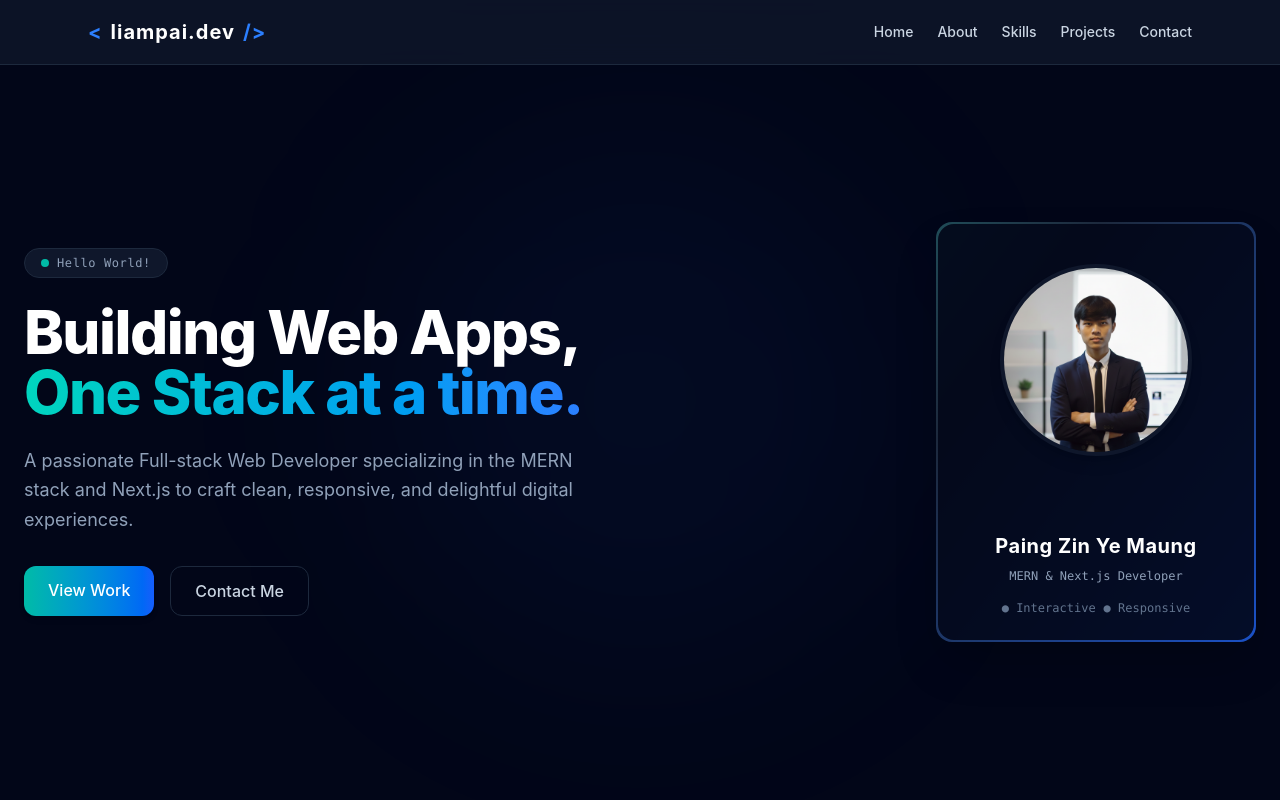
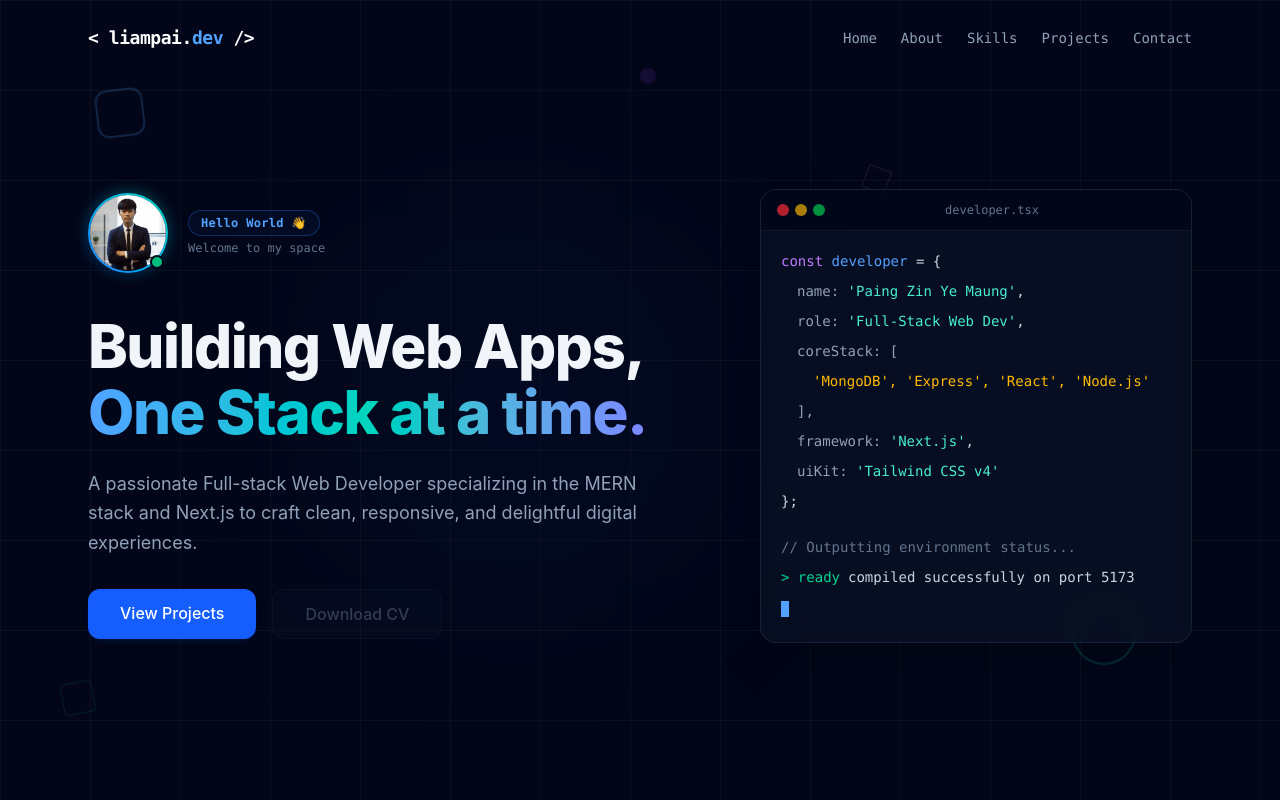
Before and after one commit to paingzinyemaung/my-portfolio, a React (Vite) app: page / in a window 1280 px wide. Shown: the top 800 px of the page. Built offline with nearby package versions, Linux system fonts and the light colour scheme.

Commit message:
updated: nav and hero section as pro

```diff
--- a/src/components/Hero.tsx
+++ b/src/components/Hero.tsx
@@ -1,110 +1,153 @@
-import { useState, useRef } from 'react';
-import myPhoto from '../assets/my-photo.png';
+import myPhoto from '../assets/my-profile.png';
 
 export default function Hero() {
-  const [rotate, setRotate] = useState({ x: 0, y: 0 });
-  const cardRef = useRef<HTMLDivElement>(null);
-
-  // 3D Card Hover Perspective Logic
-  const handleMouseMove = (e: React.MouseEvent) => {
-    if (!cardRef.current) return;
-    const card = cardRef.current;
-    const box = card.getBoundingClientRect();
-    const x = e.clientX - box.left - box.width / 2;
-    const y = e.clientY - box.top - box.height / 2;
-    setRotate({ x: -y / 10, y: x / 10 });
-  };
-
-  const handleMouseLeave = () => {
-    setRotate({ x: 0, y: 0 });
-  };
-
   return (
     <section
       id="home"
-      className="min-h-screen flex items-center bg-slate-950 text-white pt-16 relative overflow-hidden"
+      className="relative min-h-screen flex items-center bg-slate-950 text-white pt-24 pb-16 overflow-hidden"
     >
-      {/* Background Radial Glow */}
-      <div className="absolute top-1/2 left-1/2 -translate-x-1/2 -translate-y-1/2 w-125 h-125 bg-blue-500/5 blur-[120px] rounded-full pointer-events-none"></div>
+      {/* 1. Grid Background */}
+      <div className="absolute inset-0 bg-[linear-gradient(to_right,#ffffff09_1px,transparent_1px),linear-gradient(to_bottom,#ffffff09_1px,transparent_1px)] bg-size-[90px_90px] z-0"></div>
 
-      <div className="max-w-7xl mx-auto px-6 grid md:grid-cols-2 gap-12 items-center relative z-10 w-full">
-        {/* Left Side: Content */}
-        <div className="space-y-6 text-left">
-          <div className="inline-flex items-center gap-2 bg-slate-900 border border-slate-800 px-4 py-1.5 rounded-full">
-            <span className="relative flex h-2 w-2">
-              <span className="animate-ping absolute inline-flex h-full w-full rounded-full bg-teal-400 opacity-75"></span>
-              <span className="relative inline-flex rounded-full h-2 w-2 bg-teal-500"></span>
-            </span>
-            <p className="text-xs font-mono text-slate-400 tracking-wider">
-              Hello World!
-            </p>
+      {/* 2. Floating Background Shapes */}
+      <div className="absolute inset-0 pointer-events-none z-0">
+        <div className="animate-float-shape-1 absolute top-28 left-10 md:left-24 w-12 h-12 border-2 border-blue-400/40 rounded-xl"></div>
+        <div className="animate-float-shape-2 absolute bottom-24 left-16 w-8 h-8 border border-teal-400/30 rounded-sm rotate-12"></div>
+        <div className="animate-float-shape-3 absolute top-20 left-1/2 w-4 h-4 rounded-full bg-purple-500/30"></div>
+        <div className="animate-float-shape-2 absolute top-40 right-20 lg:right-96 w-6 h-6 border border-purple-400/40 rotate-45"></div>
+        <div className="animate-float-shape-1 absolute bottom-28 right-12 md:right-36 w-16 h-16 border-2 border-teal-400/40 rounded-full"></div>
       </div>
 
-          <h1 className="text-4xl md:text-6xl font-extrabold tracking-tight leading-none">
-            Building Web Apps, <br />
-            <span className="bg-linear-to-r from-teal-400 to-blue-500 bg-clip-text text-transparent">
+      {/* Ambient Lighting Backdrop */}
+      <div className="absolute top-1/2 left-1/4 -translate-y-1/2 w-96 h-96 bg-blue-500/5 blur-[130px] rounded-full pointer-events-none"></div>
+
+      {/* Main Content Layout */}
+      <div className="max-w-6xl mx-auto px-6 relative z-10 w-full">
+        <div className="grid grid-cols-1 lg:grid-cols-12 gap-12 items-center">
+          {/* --- ဘယ်ဘက်ခြမ်း Column --- */}
+          <div className="lg:col-span-7 text-center lg:text-left space-y-6 max-w-2xl mx-auto lg:mx-0">
+            {/* Avatar & Badge Section */}
+            <div className="flex flex-col sm:flex-row items-center justify-center lg:justify-start gap-5 mb-10">
+              {/* Profile Image with Dynamic Interactive Hover */}
+              <div className="relative group/avatar cursor-pointer">
+                <div className="absolute inset-0 rounded-full bg-linear-to-tr from-blue-500 to-teal-400 opacity-40 blur-sm group-hover/avatar:opacity-80 group-hover/avatar:scale-110 transition-all duration-300"></div>
+                <div className="relative w-20 h-20 rounded-full p-0.5 bg-linear-to-tr from-blue-500 to-teal-400 shadow-xl transition-all duration-300 transform group-hover/avatar:scale-110 group-hover/avatar:rotate-6 active:scale-95">
+                  <div className="w-full h-full rounded-full overflow-hidden bg-slate-900">
+                    <img
+                      src={myPhoto}
+                      alt="Paing Zin"
+                      className="w-full h-full object-cover object-top filter contrast-105"
+                    />
+                  </div>
+                </div>
+                <span className="absolute bottom-1 right-1 w-3.5 h-3.5 bg-emerald-500 border-2 border-slate-950 rounded-full"></span>
+              </div>
+
+              {/* Text Badge info */}
+              <div className="flex flex-col items-center sm:items-start font-mono">
+                <span className="border border-blue-500/30 bg-blue-500/5 px-3 py-1 rounded-full text-xs font-semibold text-blue-400 tracking-wide mb-1">
+                  Hello World 👋
+                </span>
+                <span className="text-xs text-slate-500">
+                  Welcome to my space
+                </span>
+              </div>
+            </div>
+
+            {/* Main Heading Title */}
+            <h1 className="text-4xl sm:text-5xl lg:text-6xl font-extrabold tracking-tight leading-[1.1] text-slate-100">
+              Building Web Apps, <br className="hidden sm:block" />
+              <span className="bg-linear-to-r from-blue-400 via-teal-400 to-indigo-400 bg-clip-text text-transparent">
                 One Stack at a time.
               </span>
             </h1>
 
-          <p className="text-slate-400 text-lg max-w-xl leading-relaxed">
-            A passionate Full-stack Web Developer specializing in the MERN stack
-            and Next.js to craft clean, responsive, and delightful digital
-            experiences.
+            {/* Description Paragraph */}
+            <p className="text-slate-400 text-base sm:text-lg leading-relaxed font-normal max-w-xl mx-auto lg:mx-0">
+              A passionate Full-stack Web Developer specializing in the MERN
+              stack and Next.js to craft clean, responsive, and delightful
+              digital experiences.
             </p>
 
-          <div className="flex gap-4 pt-2">
+            {/* Buttons (View Projects & Download CV Locked) */}
+            <div className="flex flex-col sm:flex-row gap-4 justify-center lg:justify-start pt-2">
               <a
                 href="#projects"
-              className="bg-linear-to-r from-teal-500 to-blue-600 hover:opacity-90 text-white px-6 py-3 rounded-xl font-medium shadow-md transition-all"
+                className="bg-blue-600 hover:bg-blue-700 text-white font-medium px-8 py-3 rounded-xl transition-all shadow-md shadow-blue-600/10 text-center"
               >
-              View Work
+                View Projects
               </a>
-            <a
-              href="mailto:paingzinyemaung.pgo@gmail.com"
-              className="border border-slate-800 hover:bg-slate-900 text-slate-300 px-6 py-3 rounded-xl font-medium transition-all"
+              {/* Disabled Download CV Button */}
+              <button
+                disabled
+                className="border border-slate-800/60 bg-slate-900/40 text-slate-500 font-medium px-8 py-3 rounded-xl opacity-50 cursor-not-allowed text-center"
               >
-              Contact Me
-            </a>
+                Download CV
+              </button>
             </div>
           </div>
 
-        {/* Right Side: 3D Interactive Card */}
-        <div className="flex justify-center md:justify-end items-center">
-          <div
-            ref={cardRef}
-            onMouseMove={handleMouseMove}
-            onMouseLeave={handleMouseLeave}
-            style={{
-              transform: `perspective(1000px) rotateX(${rotate.x}deg) rotateY(${rotate.y}deg)`,
-              transition: rotate.x === 0 ? 'transform 0.5s ease' : 'none',
-            }}
-            className="relative h-105 w-[320px] rounded-2xl p-0.5 bg-linear-to-br from-teal-500 via-slate-800 to-blue-600 animate-border-glow shadow-2xl cursor-pointer overflow-hidden group"
-          >
-            {/* Card Inner Context */}
-            <div className="w-full h-full bg-slate-950/90 rounded-2xl p-6 flex flex-col justify-between items-center relative overflow-hidden">
-              {/* Decorative Mesh Background */}
-              <div className="absolute inset-0 bg-radial-to-b from-blue-500/10 to-transparent opacity-50"></div>
-
-              <div className="relative w-48 h-48 mt-4 rounded-full overflow-hidden border-4 border-slate-900 z-10 shadow-lg group-hover:scale-105 transition-transform duration-300">
-                <img
-                  src={myPhoto}
-                  alt="Paing Zin"
-                  className="w-full h-full object-cover object-top"
-                />
+          {/* --- ညာဘက်ခြမ်း Column (IDE Windows Mockup) --- */}
+          {/* Hover လုပ်လိုက်လျှင် အရောင်မထွက်ဘဲ အပေါ်သို့ ကြွတက်သွားမည့် အပိုင်း */}
+          <div className="lg:col-span-5 w-full max-w-md mx-auto transition-all duration-300 transform hover:-translate-y-2">
+            <div className="w-full bg-slate-900/50 border border-slate-800/80 rounded-2xl shadow-2xl backdrop-blur-sm overflow-hidden font-mono text-xs sm:text-sm">
+              {/* Window Header */}
+              <div className="bg-slate-950/80 px-4 py-3 flex items-center justify-between border-b border-slate-900">
+                <div className="flex items-center gap-1.5">
+                  <span className="w-3 h-3 rounded-full bg-red-500/70"></span>
+                  <span className="w-3 h-3 rounded-full bg-yellow-500/70"></span>
+                  <span className="w-3 h-3 rounded-full bg-green-500/70"></span>
+                </div>
+                <span className="text-slate-500 text-xs font-medium">
+                  developer.tsx
+                </span>
+                <span className="w-4"></span>
               </div>
 
-              <div className="w-full text-center space-y-2 z-10">
-                <h3 className="text-xl font-bold tracking-wide group-hover:text-teal-400 transition-colors">
-                  Paing Zin Ye Maung
-                </h3>
-                <p className="text-xs font-mono text-slate-400">
-                  MERN & Next.js Developer
-                </p>
-                <div className="flex justify-center gap-2 pt-2 text-xs font-mono text-slate-500">
-                  <span>● Interactive</span>
-                  <span>● Responsive</span>
+              {/* Code Contents */}
+              <div className="p-5 space-y-2.5 text-left text-slate-300">
+                <div>
+                  <span className="text-purple-400">const</span>{' '}
+                  <span className="text-blue-400">developer</span> = &#123;
                 </div>
+                <div className="pl-4">
+                  <span className="text-slate-400">name:</span>{' '}
+                  <span className="text-teal-300">'Paing Zin Ye Maung'</span>,
+                </div>
+                <div className="pl-4">
+                  <span className="text-slate-400">role:</span>{' '}
+                  <span className="text-teal-300">'Full-Stack Web Dev'</span>,
+                </div>
+                <div className="pl-4">
+                  <span className="text-slate-400">coreStack:</span>{' '}
+                  <span className="text-slate-400">[</span>
+                </div>
+                <div className="pl-8 text-amber-400">
+                  'MongoDB', 'Express', 'React', 'Node.js'
+                </div>
+                <div className="pl-4">
+                  <span className="text-slate-400">],</span>
+                </div>
+                <div className="pl-4">
+                  <span className="text-slate-400">framework:</span>{' '}
+                  <span className="text-teal-300">'Next.js'</span>,
+                </div>
+                <div className="pl-4">
+                  <span className="text-slate-400">uiKit:</span>{' '}
+                  <span className="text-teal-300">'Tailwind CSS v4'</span>
+                </div>
+                <div>&#125;;</div>
+
+                <div className="pt-4 text-slate-500">
+                  // Outputting environment status...
+                </div>
+                <div className="text-emerald-400 flex items-center gap-2">
+                  <span>&gt; ready</span>
+                  <span className="text-slate-300">
+                    compiled successfully on port 5173
+                  </span>
+                </div>
+                <div className="w-2 h-4 bg-blue-400 animate-pulse inline-block mt-1"></div>
               </div>
             </div>
           </div>
--- a/src/components/Navbar.tsx
+++ b/src/components/Navbar.tsx
@@ -1,44 +1,120 @@
+import { useState, useEffect } from 'react';
+
 export default function Navbar() {
+  const [isScrolled, setIsScrolled] = useState(false);
+  const [isOpen, setIsOpen] = useState(false); // Mobile Menu ဖွင့်/ပိတ် State
+
+  useEffect(() => {
+    const handleScroll = () => {
+      if (window.scrollY > 20) {
+        setIsScrolled(true);
+      } else {
+        setIsScrolled(false);
+      }
+    };
+    window.addEventListener('scroll', handleScroll);
+    return () => window.removeEventListener('scroll', handleScroll);
+  }, []);
+
+  const navLinks = [
+    { name: 'Home', href: '#home' },
+    { name: 'About', href: '#about' },
+    { name: 'Skills', href: '#skills' },
+    { name: 'Projects', href: '#projects' },
+    { name: 'Contact', href: '#contact' },
+  ];
+
   return (
-    <nav className="fixed top-0 left-0 w-full bg-slate-900/80 backdrop-blur-md text-white z-50 border-b border-slate-800">
-      <div className="max-w-6xl mx-auto px-6 h-16 flex justify-between items-center">
-        {/* Logo ကိုနှိပ်ရင် အပေါ်ဆုံးပြန်ရောက်အောင် #home ပေးထားပါမယ် */}
+    <nav
+      className={`fixed top-0 left-0 w-full z-50 transition-all duration-300 ${
+        isScrolled
+          ? 'bg-slate-950/80 border-b border-slate-900/80 backdrop-blur-md py-4'
+          : 'bg-transparent border-b border-transparent py-6'
+      }`}
+    >
+      <div className="max-w-6xl mx-auto px-6 flex justify-between items-center">
+        {/* Logo */}
         <a
           href="#home"
-          className="text-xl font-bold tracking-wider flex items-center gap-2"
+          className="font-mono text-lg font-bold tracking-tight text-white z-50"
         >
-          <span className="text-blue-500">{'<'}</span>
-          <span className="text-white">liampai.dev</span>
-          <span className="text-blue-500">{'/>'}</span>
+          &lt; liampai.<span className="text-blue-400">dev</span> /&gt;
         </a>
 
-        <ul className="flex gap-6 text-sm font-medium text-slate-300">
-          <li>
-            <a href="#home" className="hover:text-blue-400 transition">
-              Home
+        {/* Desktop Menu Links (PC မှာပဲ ပေါ်မည်၊ ဖုန်းမှာ ဝှက်ထားမည်) */}
+        <div className="hidden md:flex items-center gap-6 text-sm font-mono text-slate-400">
+          {navLinks.map((link) => (
+            <a
+              key={link.name}
+              href={link.href}
+              className="hover:text-white transition-colors duration-250 relative group py-1"
+            >
+              {link.name}
+              <span className="absolute bottom-0 left-0 w-0 h-px bg-blue-400 transition-all duration-300 group-hover:w-full"></span>
             </a>
-          </li>
-          <li>
-            <a href="#about" className="hover:text-blue-400 transition">
-              About
-            </a>
-          </li>
-          <li>
-            <a href="#skills" className="hover:text-blue-400 transition">
-              Skills
-            </a>
-          </li>
-          <li>
-            <a href="#projects" className="hover:text-blue-400 transition">
-              Projects
-            </a>
-          </li>
-          <li>
-            <a href="#contact" className="hover:text-blue-400 transition">
-              Contact
-            </a>
-          </li>
-        </ul>
+          ))}
+        </div>
+
+        {/* Hamburger Button (ဖုန်းမှာပဲ ပေါ်မည့် အချောင်းသုံးချောင်း Button) */}
+        <button
+          onClick={() => setIsOpen(!isOpen)}
+          className="md:hidden text-slate-400 hover:text-white focus:outline-none z-50 p-1"
+          aria-label="Toggle Menu"
+        >
+          {isOpen ? (
+            // ✕ Icon (ဖွင့်ထားချိန်)
+            <svg
+              className="h-6 w-6"
+              fill="none"
+              viewBox="0 0 24 24"
+              stroke="currentColor"
+            >
+              <path
+                strokeLinecap="round"
+                strokeLinejoin="round"
+                strokeWidth={2}
+                d="M6 18L18 6M6 6l12 12"
+              />
+            </svg>
+          ) : (
+            // ☰ Icon (ပိတ်ထားချိန်)
+            <svg
+              className="h-6 w-6"
+              fill="none"
+              viewBox="0 0 24 24"
+              stroke="currentColor"
+            >
+              <path
+                strokeLinecap="round"
+                strokeLinejoin="round"
+                strokeWidth={2}
+                d="M4 6h16M4 12h16M4 18h16"
+              />
+            </svg>
+          )}
+        </button>
+
+        {/* Mobile Dropdown Menu (အမိုက်စား မှန်ကြည် Dropdown) */}
+        <div
+          className={`absolute top-full left-0 w-full bg-slate-950/95 border-b border-slate-900 backdrop-blur-lg transition-all duration-300 origin-top overflow-hidden md:hidden ${
+            isOpen
+              ? 'opacity-100 scale-y-100 py-6'
+              : 'opacity-0 scale-y-0 h-0 py-0'
+          }`}
+        >
+          <div className="flex flex-col items-center gap-5 font-mono text-base text-slate-400">
+            {navLinks.map((link) => (
+              <a
+                key={link.name}
+                href={link.href}
+                onClick={() => setIsOpen(false)} // link နှိပ်ရင် menu ပိတ်သွားရန်
+                className="hover:text-white transition-colors w-full text-center py-2"
+              >
+                {link.name}
+              </a>
+            ))}
+          </div>
+        </div>
       </div>
     </nav>
   );
--- a/src/components/Projects.tsx
+++ b/src/components/Projects.tsx
@@ -30,7 +30,7 @@ export default function Projects() {
     <section id="projects" className="py-20 bg-slate-900 text-white px-6">
       <div className="max-w-5xl mx-auto">
         <div className="text-center mb-16">
-          <h2 className="text-3xl font-bold bg-gradient-to-r from-blue-400 to-teal-400 bg-clip-text text-transparent inline-block">
+          <h2 className="text-3xl font-bold bg-linear-to-r from-blue-400 to-teal-400 bg-clip-text text-transparent inline-block">
             Featured Projects
           </h2>
           <p className="text-slate-400 mt-2">
--- a/src/components/Skills.tsx
+++ b/src/components/Skills.tsx
@@ -14,7 +14,7 @@ export default function Skills() {
     <section id="skills" className="py-20 bg-slate-950 text-white px-6">
       <div className="max-w-4xl mx-auto">
         <div className="text-center mb-12">
-          <h2 className="text-3xl font-bold bg-gradient-to-r from-blue-400 to-teal-400 bg-clip-text text-transparent inline-block">
+          <h2 className="text-3xl font-bold bg-linear-to-r from-blue-400 to-teal-400 bg-clip-text text-transparent inline-block">
             My Tech Stack
           </h2>
           <p className="text-slate-400 mt-2">
--- a/src/index.css
+++ b/src/index.css
@@ -4,33 +4,41 @@ html {
   scroll-behavior: smooth;
 }
 
-/* @import "tailwindcss"; */
+@import 'tailwindcss';
 
-/* Concept A အတွက် Typing & Floating Effect */
-@keyframes floating {
+/* --- Floating Keyframes (Aster Style Modified) --- */
+@keyframes floatSlow {
   0%,
   100% {
-    transform: translateY(0px);
+    transform: translateY(0px) rotate(0deg);
+    opacity: 0.25;
   }
   50% {
-    transform: translateY(-10px);
+    transform: translateY(-25px) rotate(90deg);
+    opacity: 0.5;
   }
 }
-.animate-floating {
-  animation: floating 4s ease-in-out infinite;
+
+@keyframes floatFast {
+  0%,
+  100% {
+    transform: translateY(0px) rotate(0deg);
+    opacity: 0.2;
+  }
+  50% {
+    transform: translateY(20px) rotate(-45deg);
+    opacity: 0.45;
+  }
 }
 
-/* Concept B အတွက် Moving Border Glow Effect */
-@keyframes borderGlow {
-  0%,
-  100% {
-    background-position: 0% 50%;
-  }
-  50% {
-    background-position: 100% 50%;
-  }
+.animate-float-shape-1 {
+  animation: floatSlow 10s ease-in-out infinite;
 }
-.animate-border-glow {
-  background-size: 200% 200%;
-  animation: borderGlow 4s linear infinite;
+
+.animate-float-shape-2 {
+  animation: floatFast 8s ease-in-out infinite;
 }
+
+.animate-float-shape-3 {
+  animation: floatSlow 12s ease-in-out infinite 3s;
+}
```
Also changed, not shown: src/assets/my-profile.png (added). Lines whose indentation alone changed are shown as unchanged.
